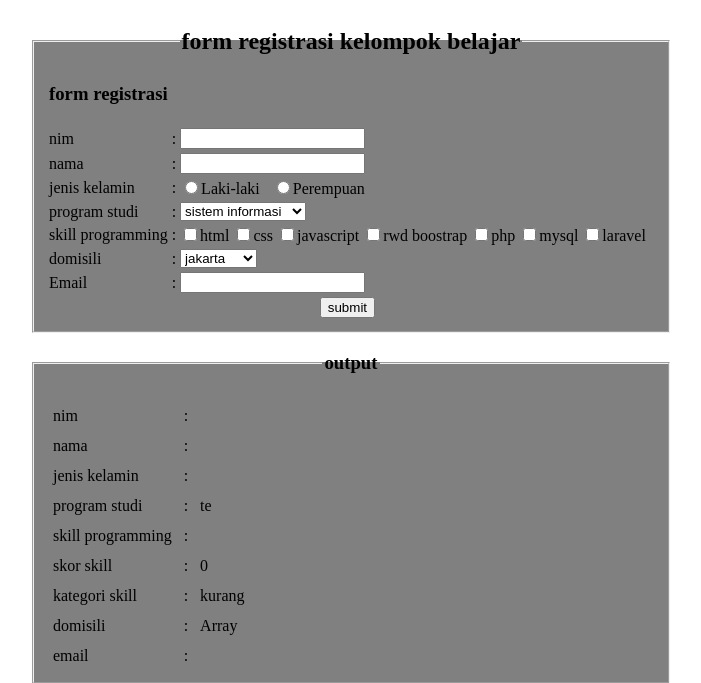
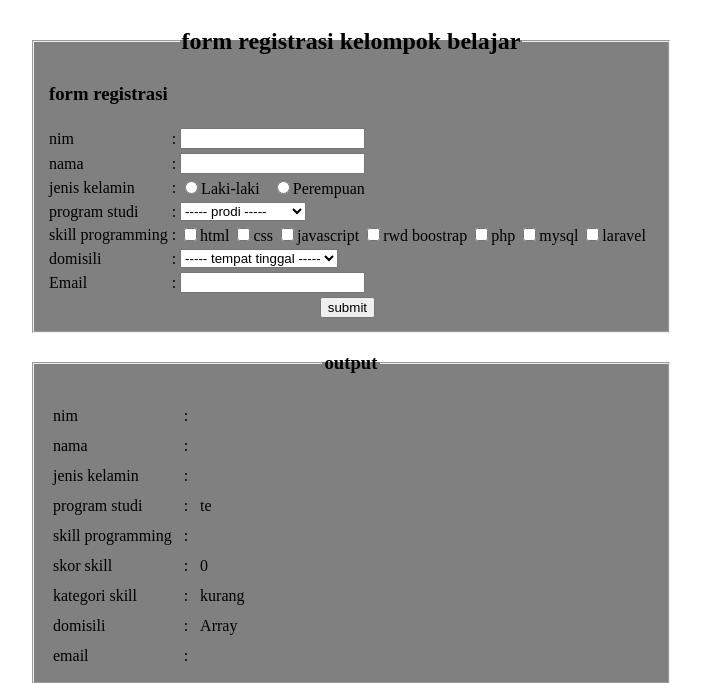
Before and after one commit to malikazizalk/materiJS, a PHP site: page /tugas4.php in a window 1280 px wide. Shown: the top 683 px of the page, without its empty margins (292-993 px from the left). Run offline with PHP 8.4, Linux system fonts and the light colour scheme; data that the repository does not hold is empty.

Commit message:
rapiin tugas 4

```diff
--- a/tugas4.php
+++ b/tugas4.php
@@ -61,6 +61,7 @@
                     <td>:</td>
                     <td>
                         <select name="prodi" id="">
+                        <option value="" disabled selected>----- prodi -----</option>
                             <?php
                             foreach($ar_prodi as $prodi => $v){
                             ?>
@@ -85,6 +86,7 @@
                     <td>:</td>
                     <td>
                         <select name="domisili" id="">
+                        <option value="" disabled selected>----- tempat tinggal -----</option>
                             <?php
                             foreach($domisili as $d){
                             ?>
```
